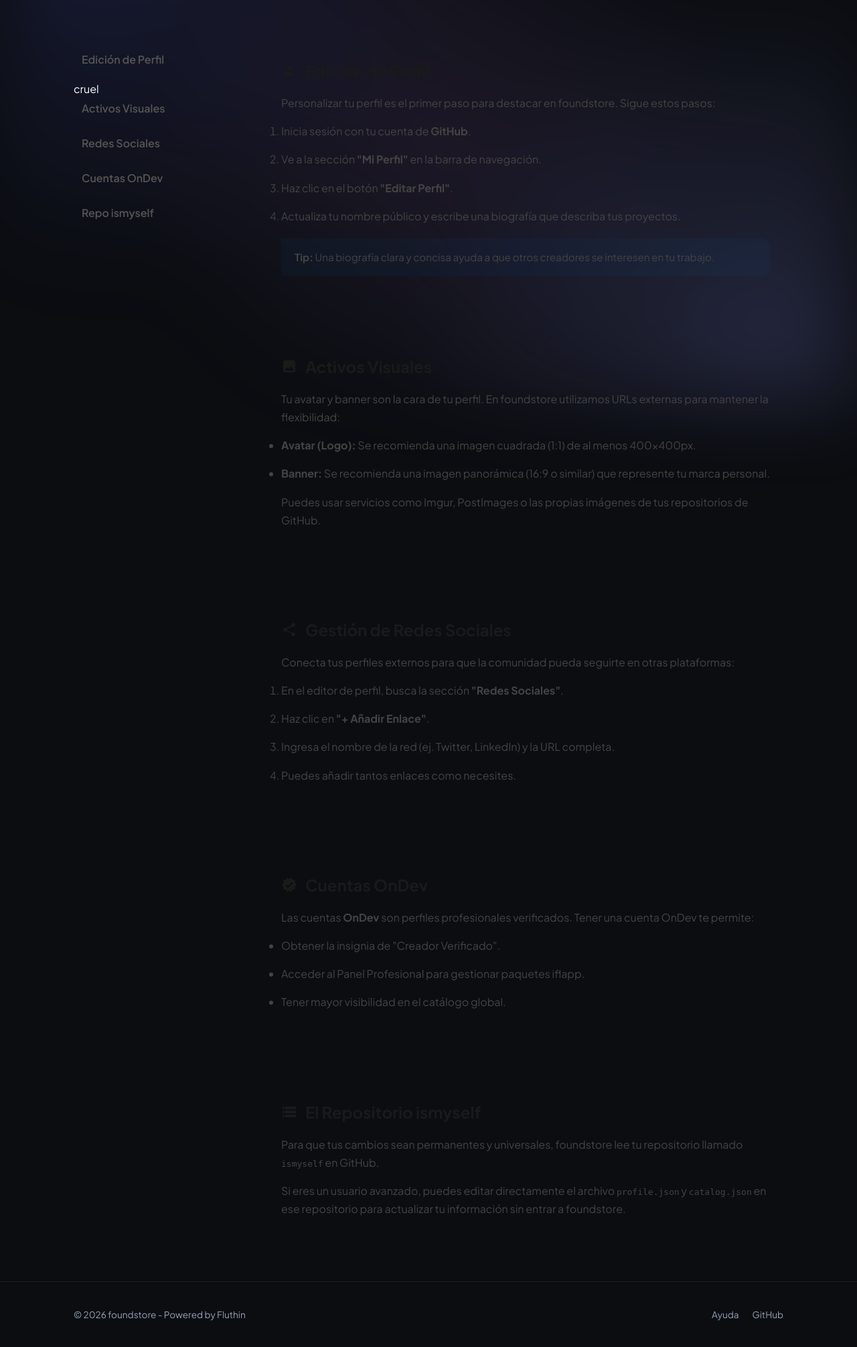
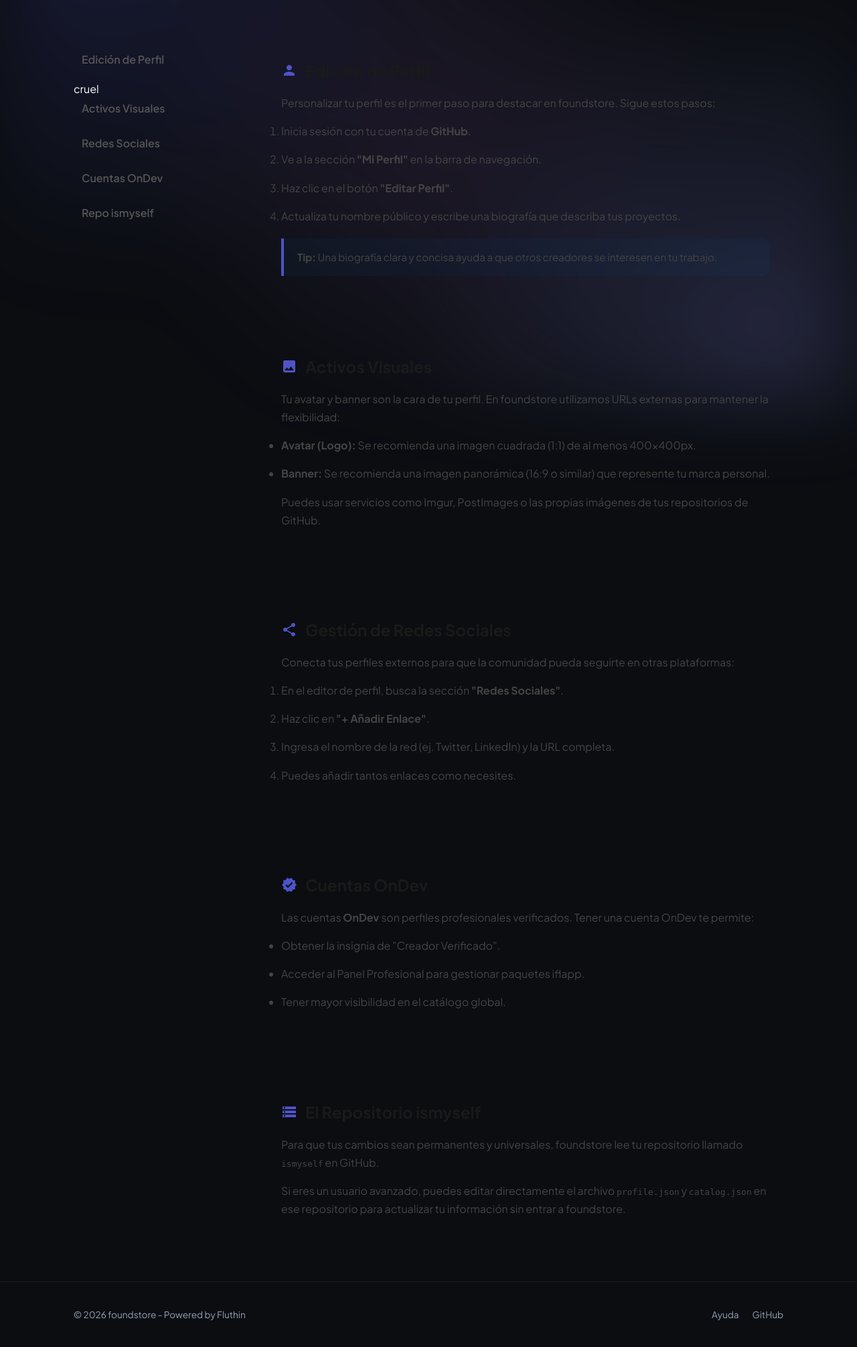
Before and after one commit to JesusQuijada34/foundstore, a Flask app: page /help in a window 1280 px wide. Shown: the part 199-2210 px from the top of the page at 67% size. Run offline with Flask 3, Linux system fonts and the light colour scheme.

Commit message:
Fix missing CSS variable aliases (root cause of dull/inconsistent UI)
Templates across the whole site (index, package_detail, onboarding,
profiles, help, panels) reference --accent-color, --accent-secondary,
--bg-color, --text-dim and --text-muted, but style.css only ever defined
--accent, --bg-dark and --text-secondary. Those undefined custom
properties silently fell back to initial/inherit, so backgrounds,
accent buttons and dimmed text were not actually being styled anywhere
they were used (part of why the Telegram widget area and other pages
looked off). Added alias variables in :root mapping to the existing
palette so every template renders as originally intended, verified
visually on /login and /global.

```diff
--- a/static/css/style.css
+++ b/static/css/style.css
@@ -7,6 +7,17 @@
     --text-primary: #ffffff;
     --text-secondary: #94a3b8;
     --border: 1px solid rgba(255, 255, 255, 0.08);
+
+    /* Alias usados en varias plantillas (index, package_detail, onboarding,
+       profiles, help, panels) que antes no estaban definidos y hacían que
+       fondos, textos atenuados y acentos no se aplicaran (quedaban en
+       transparent/inherit). Se mapean a las variables base de arriba para
+       no duplicar la paleta. */
+    --bg-color: var(--bg-dark);
+    --accent-color: var(--accent);
+    --accent-secondary: var(--accent-light);
+    --text-dim: var(--text-secondary);
+    --text-muted: var(--text-secondary);
 }
 
 * {
```
